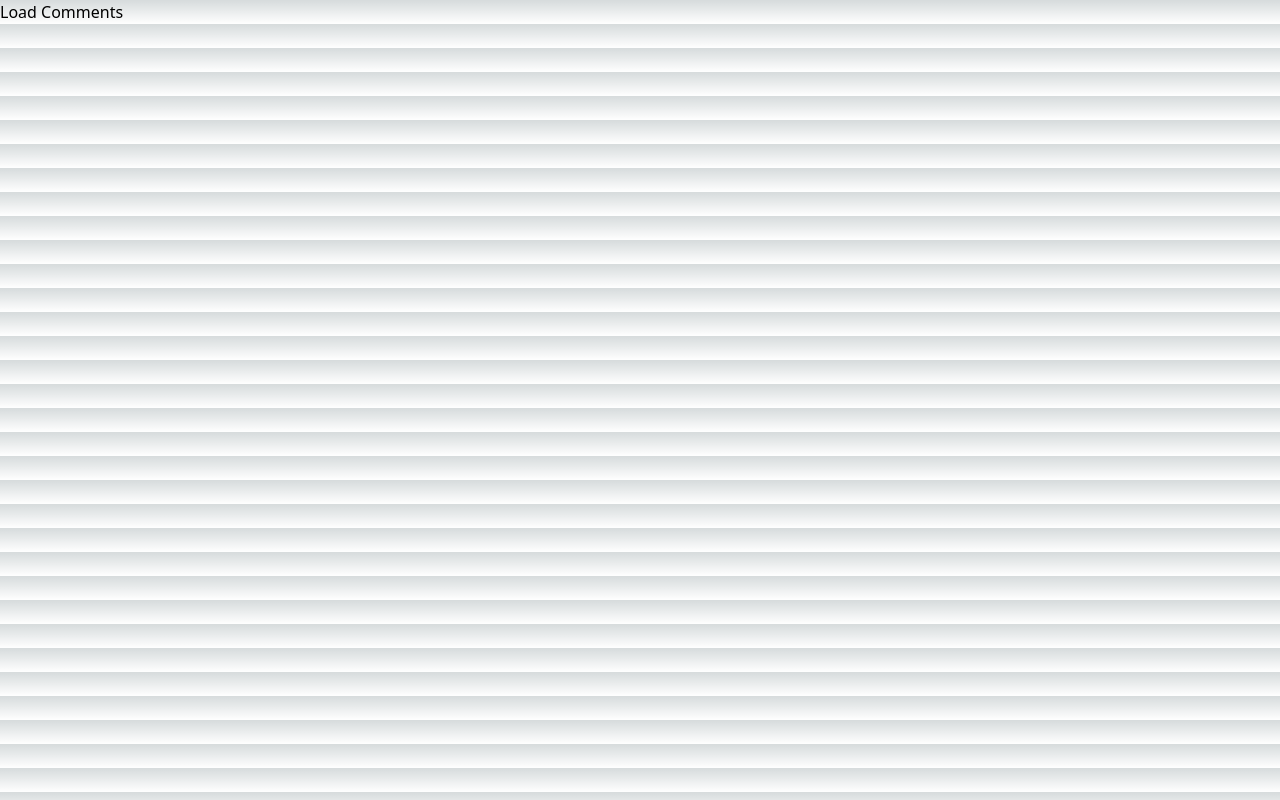
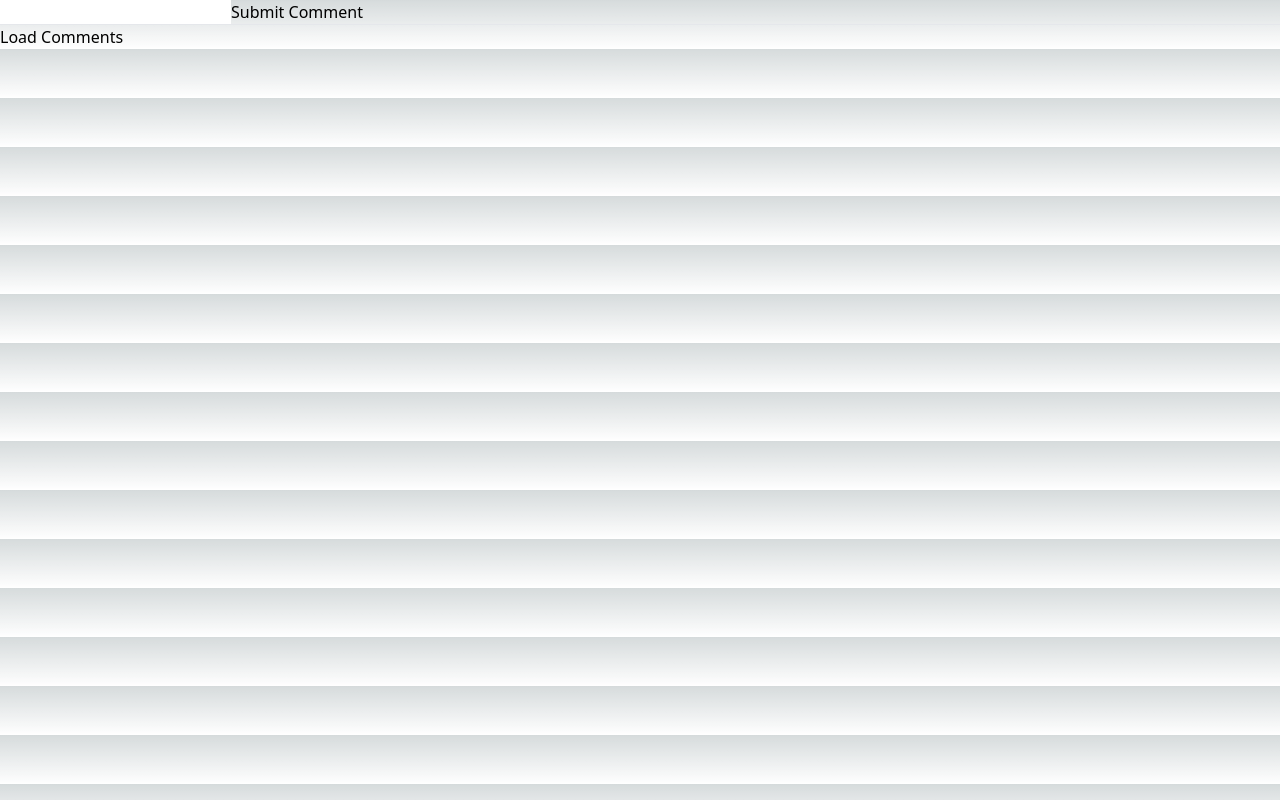
Before and after one commit to Techbite-sudo/next-done, a Next.js app: page /comments in a window 1280 px wide. Built offline with nearby package versions, Linux system fonts and the light colour scheme.

Commit message:
POST API request and dynamic API requests

```diff
--- /dev/null
+++ b/pages/api/comments/[commentId].js
@@ -0,0 +1,7 @@
+import { comments } from "@/data/comments";
+
+export default function handler(req, res){
+    const { commentId } = req.query
+    const comment = comments.find((comment) => comment.id === parseInt(commentId))
+    res.status(200).json(comment)
+}
--- a/pages/api/comments/index.js
+++ b/pages/api/comments/index.js
@@ -1,5 +1,15 @@
 import { comments } from "@/data/comments";
 
 export default function handler(req, res){
-    res.status(200).json(comments)
+    if (req.method === 'GET') {
+        res.status(200).json(comments)
+    }else if (req.method === 'POST') {
+        const comment = req.body.comment
+        const newComment = {
+            id: Date.now(),
+            text: comment
+        }
+        comments.push(newComment)
+        res.status(201).json(newComment)
+    }
 }
--- a/pages/comments/index.js
+++ b/pages/comments/index.js
@@ -2,6 +2,8 @@
 
 export default function CommentsPage(){
     const [comments, setComments] = useState([])
+    const [comment, setComment] = useState("")
+
 
     const fetchComments = async () => {
         const response = await fetch('/api/comments')
@@ -9,9 +11,29 @@
         setComments(data)
 
     }
-
+    const submitComment = async () => {
+        const response = await fetch('/api/comments', {
+            method: 'POST',
+            body: JSON.stringify({comment}),
+            headers: {
+                'Content-Type': 'application/json'
+            }
+        })
+        const data = await response.json()
+        console.log(data)
+    }
     return(
         <div>
+            <input
+                type="text"
+                value={comment}
+                onChange={(e) => setComment(e.target.value)}
+            />
+            <button onClick={submitComment}>
+                Submit Comment
+            </button>
+
+            <hr/>
             <button onClick={fetchComments}>
                 Load Comments
             </button>
```
